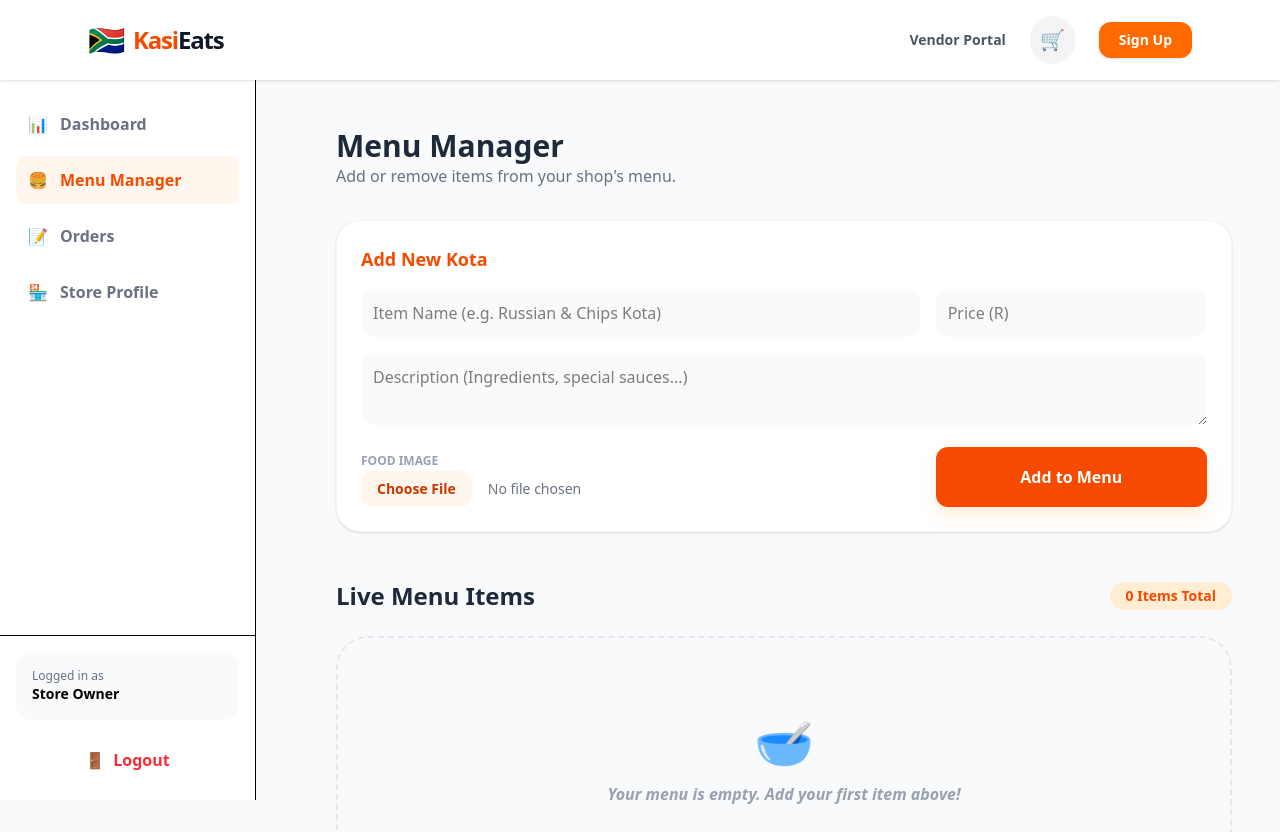
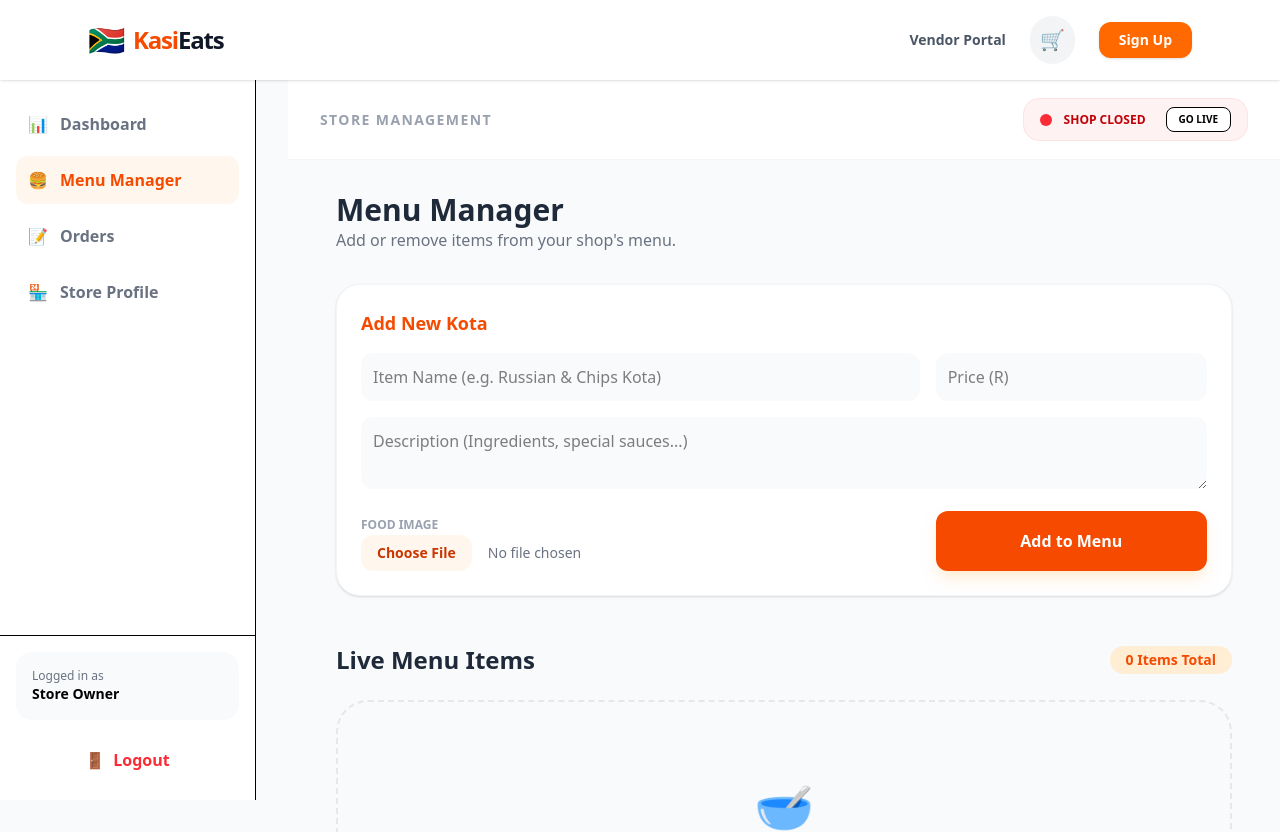
Before and after one commit to Letlhogonolo98/kasieats-frontend, a React (Vite) app: page /vendor/menu in a window 1280 px wide. Shown: the top 832 px of the page. Built offline with nearby package versions, Linux system fonts and the light colour scheme.

Commit message:
Implement store status badge

```diff
--- a/src/components/VendorLayout.jsx
+++ b/src/components/VendorLayout.jsx
@@ -1,31 +1,60 @@
-import React from 'react';
+import React, { useState } from 'react';
 import VendorSidebar from './VendorSidebar';
+import { useAuth } from '../hooks/useAuth';
 
 const VendorLayout = ({ children }) => {
+  const { vendor } = useAuth();
+  const [isOpen, setIsOpen] = useState(vendor?.isOpen || false);
+
+  const toggleStatus = async () => {
+    try {
+      const res = await fetch(`http://localhost:5144/api/vendors/${vendor.id}/status`, {
+        method: 'PUT',
+        headers: { 'Content-Type': 'application/json' },
+        body: JSON.stringify(!isOpen) // Toggle the current state
+      });
+
+      if (res.ok) {
+        setIsOpen(!isOpen);
+      }
+    } catch {
+      console.error("Failed to update status");
+    }
+  };
+
   return (
     <div className="flex min-h-screen bg-gray-50">
-      {/* 1. The Sidebar - Fixed width */}
       <aside className="hidden md:block w-72 h-screen sticky top-0 shrink-0">
         <VendorSidebar />
       </aside>
 
-      {/* 2. Main Content Area */}
       <div className="flex-1 flex flex-col min-w-0">
+        {/* Header with Status Badge */}
+        <header className="h-20 bg-white border-b border-gray-100 flex items-center justify-between px-8 sticky top-0 z-10">
+          <div>
+            <h2 className="text-sm font-black text-gray-400 uppercase tracking-widest">Store Management</h2>
+          </div>
 
-        {/* Optional Header / Top Bar */}
-       {/* <header className="h-16 bg-white border-b border-gray-100 flex items-center justify-between px-8 sticky top-0 z-10">
-          <div className="flex items-center gap-2">
-            <span className="w-2 h-2 bg-green-500 rounded-full animate-pulse"></span>
-            <span className="text-xs font-bold text-gray-400 uppercase tracking-widest">
-              Live Store System
-            </span>
-          </div>/*}
-
-
+          <div className="flex items-center gap-4">
+            {/* The Status Badge */}
+            <div className={`flex items-center gap-3 px-4 py-2 rounded-2xl border transition-all ${
+              isOpen ? 'bg-green-50 border-green-100' : 'bg-red-50 border-red-100'
+            }`}>
+              <span className={`w-3 h-3 rounded-full ${isOpen ? 'bg-green-500 animate-pulse' : 'bg-red-500'}`}></span>
+              <span className={`text-xs font-black uppercase ${isOpen ? 'text-green-700' : 'text-red-700'}`}>
+                {isOpen ? 'Accepting Orders' : 'Shop Closed'}
+              </span>
+              <button
+                onClick={toggleStatus}
+                className="ml-2 text-[10px] font-bold bg-white border px-3 py-1 rounded-lg hover:shadow-sm active:scale-95 transition"
+              >
+                {isOpen ? 'GO OFFLINE' : 'GO LIVE'}
+              </button>
+            </div>
+          </div>
         </header>
 
-        {/* 3. The Page Content */}
-        <main className="p-4 md:p-8 lg:p-12">
+        <main className="p-8">
           <div className="max-w-6xl mx-auto">
             {children}
           </div>
```
